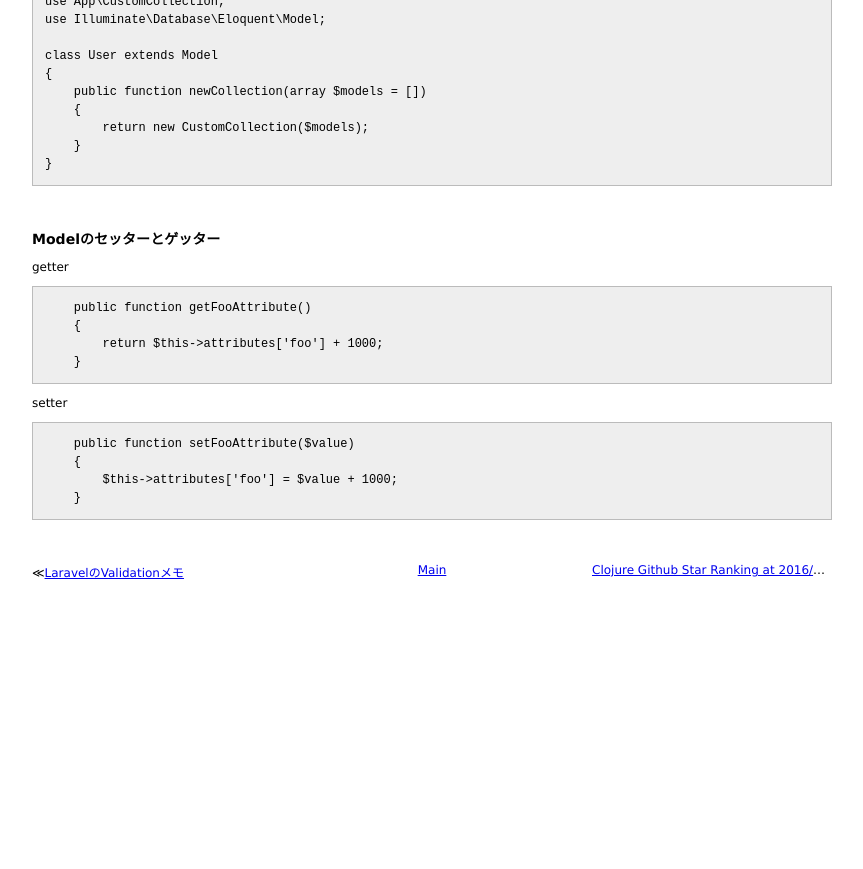
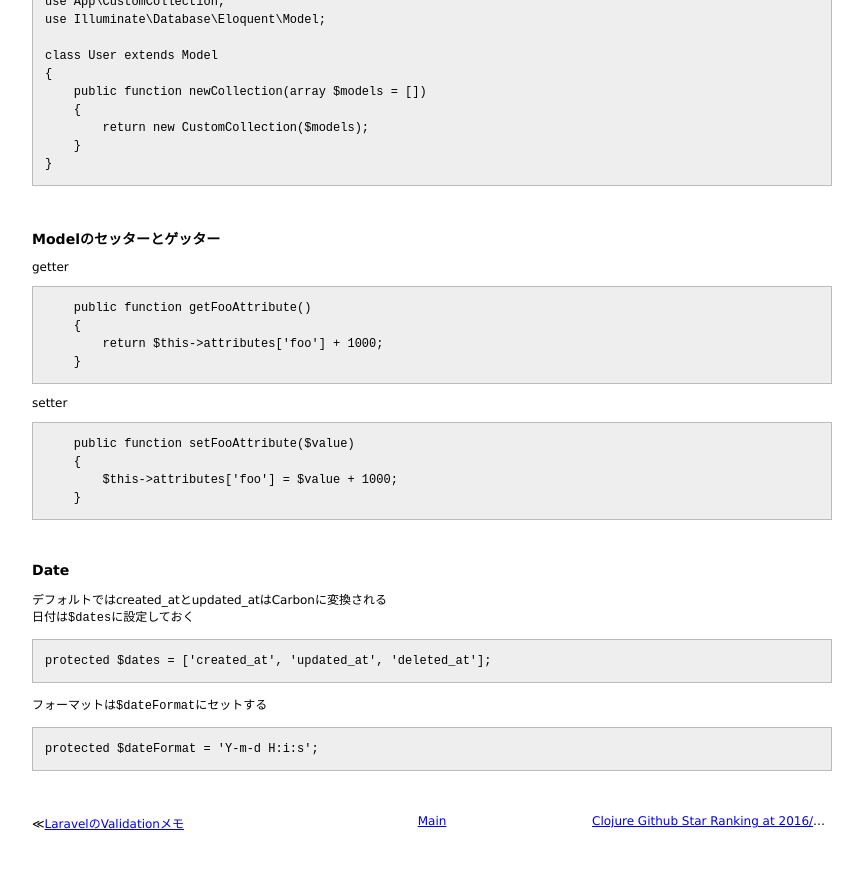
Before and after one commit to 38elements/38elements.github.com, a Jekyll site: the page built from _posts/2016-05-17-eloquent.md, in a window 1280 px wide and 900 px high, scrolled down 7782 px. Shown: the top 869 px of the window, without its empty margins (208-1071 px from the left). Built offline with Jekyll 4.4.1, drawn with Linux system fonts in a browser that asks for light colours; before the commit the page ends 8431 px from its top, so only the background shows below that.

Commit message:
Update 2016-05-17-eloquent.md

````diff
--- a/_posts/2016-05-17-eloquent.md
+++ b/_posts/2016-05-17-eloquent.md
@@ -496,3 +496,18 @@ setter
         $this->attributes['foo'] = $value + 1000;
     }
 ```
+<br>
+
+### Date
+デフォルトではcreated_atとupdated_atはCarbonに変換される
+日付は`$dates`に設定しておく
+
+```
+protected $dates = ['created_at', 'updated_at', 'deleted_at'];
+```
+
+フォーマットは`$dateFormat`にセットする
+
+```
+protected $dateFormat = 'Y-m-d H:i:s';
+```
````
